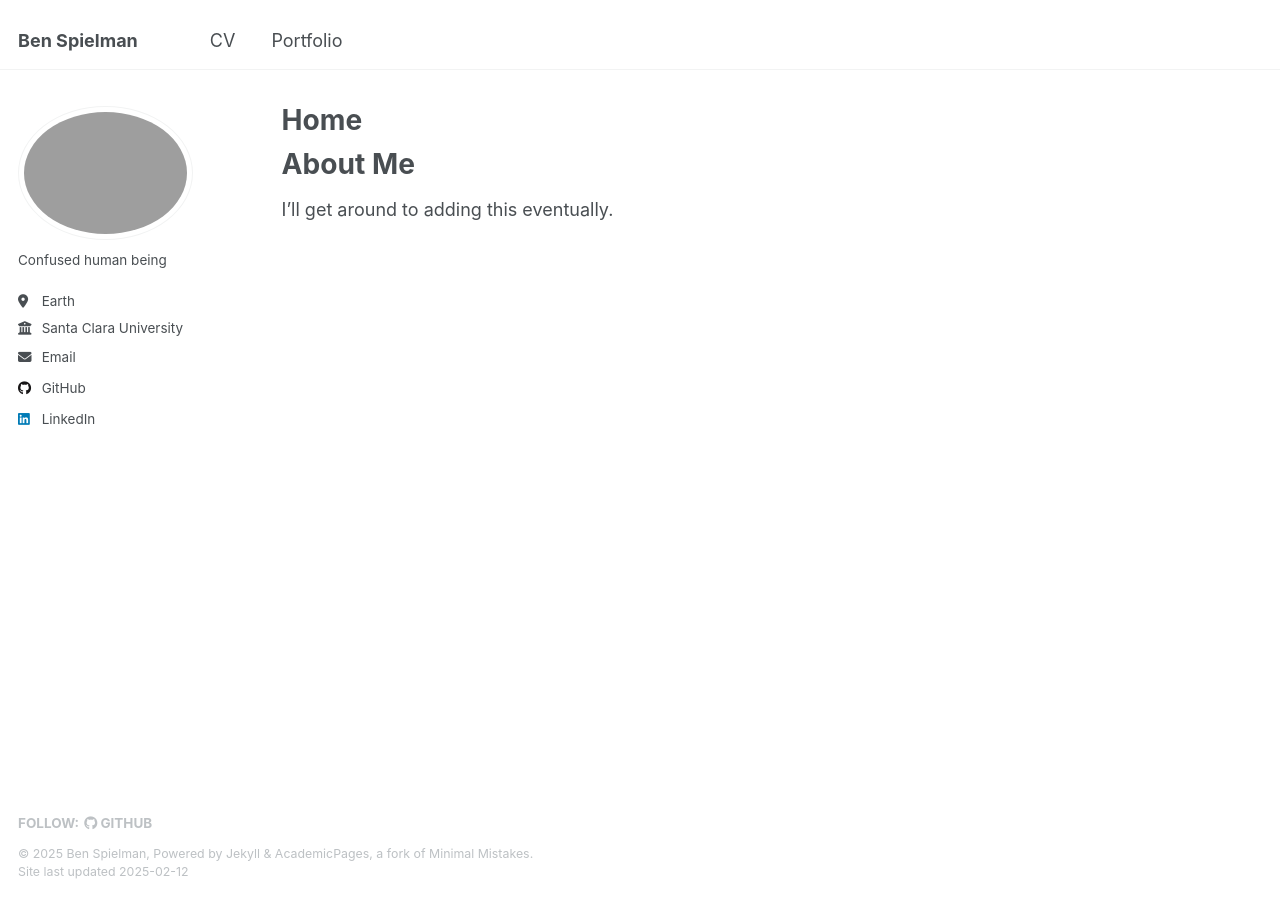
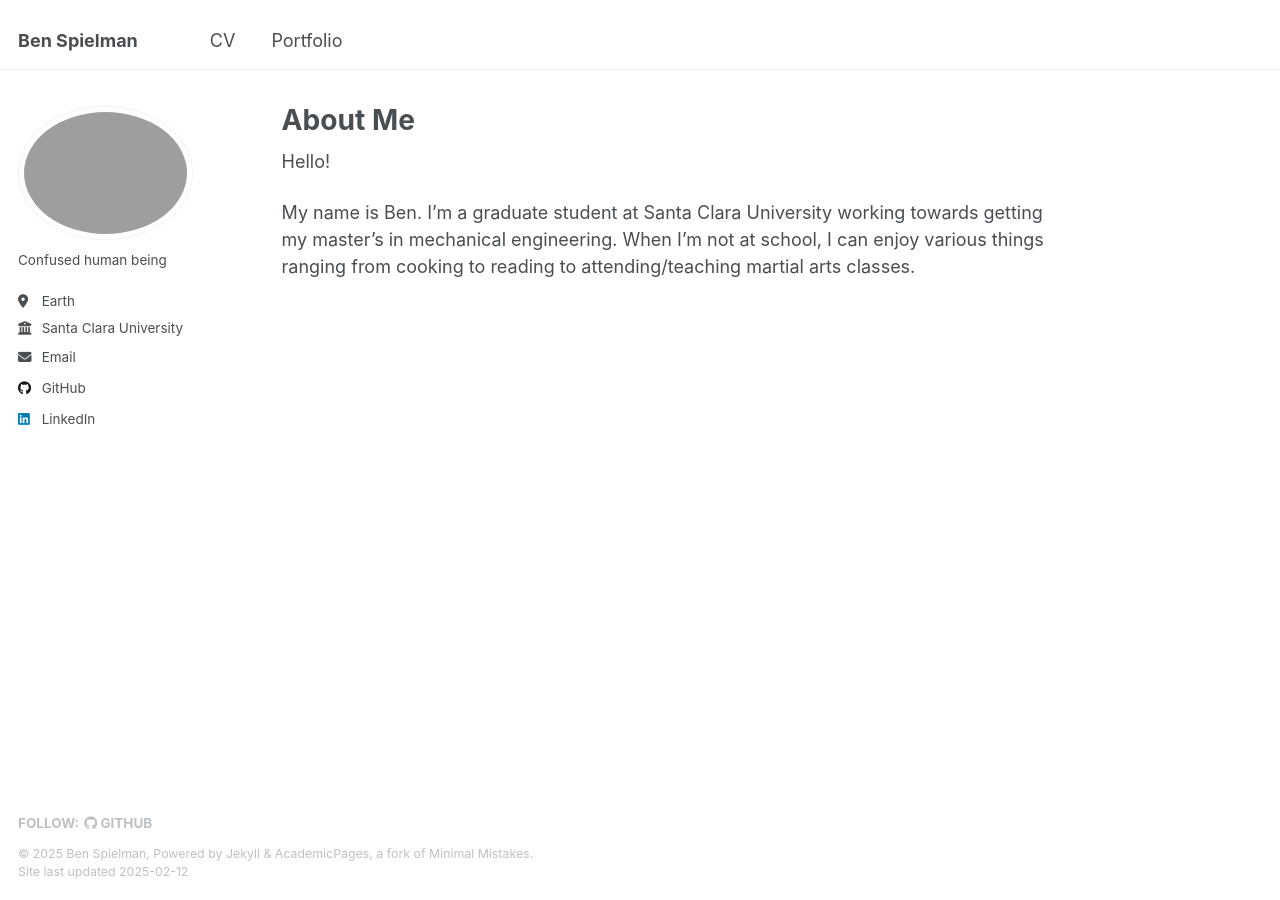
Before and after one commit to pizza496/pizza496.github.io, a Jekyll site: the page built from _pages/about.md, in a window 1280 px wide. Built offline with Jekyll 4.4.1, drawn with Linux system fonts in a browser that asks for light colours.

Commit message:
Update about.md

```diff
--- a/_pages/about.md
+++ b/_pages/about.md
@@ -1,12 +1,12 @@
 ---
 permalink: /
-title: "Home"
+title: "About Me"
 author_profile: true
 redirect_from:
   - /about/
   - /about.html
 ---
 
-# About Me
+Hello!
 
-I'll get around to adding this eventually.
+My name is Ben. I'm a graduate student at Santa Clara University working towards getting my master's in mechanical engineering. When I'm not at school, I can enjoy various things ranging from cooking to reading to attending/teaching martial arts classes.
```
